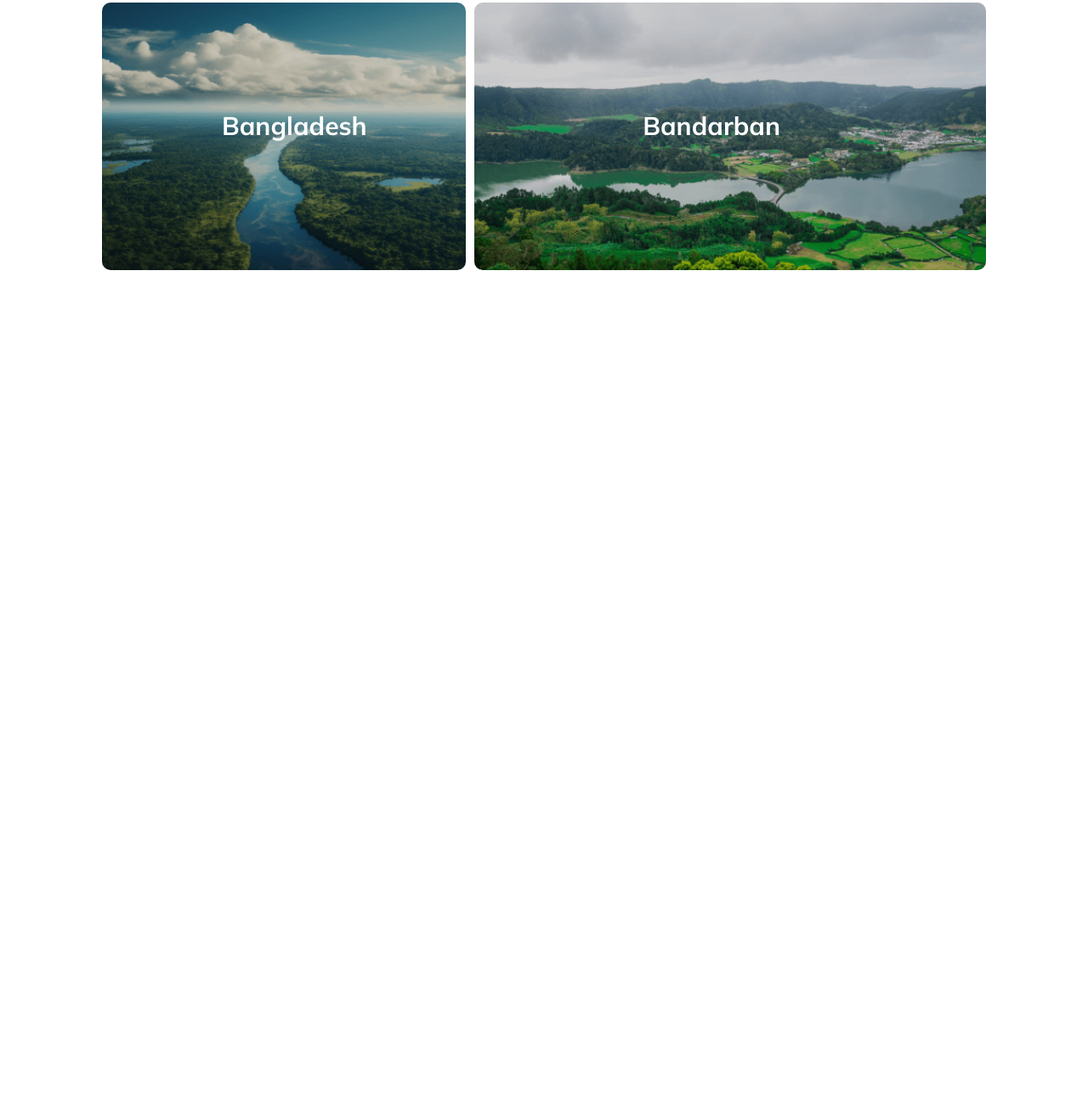
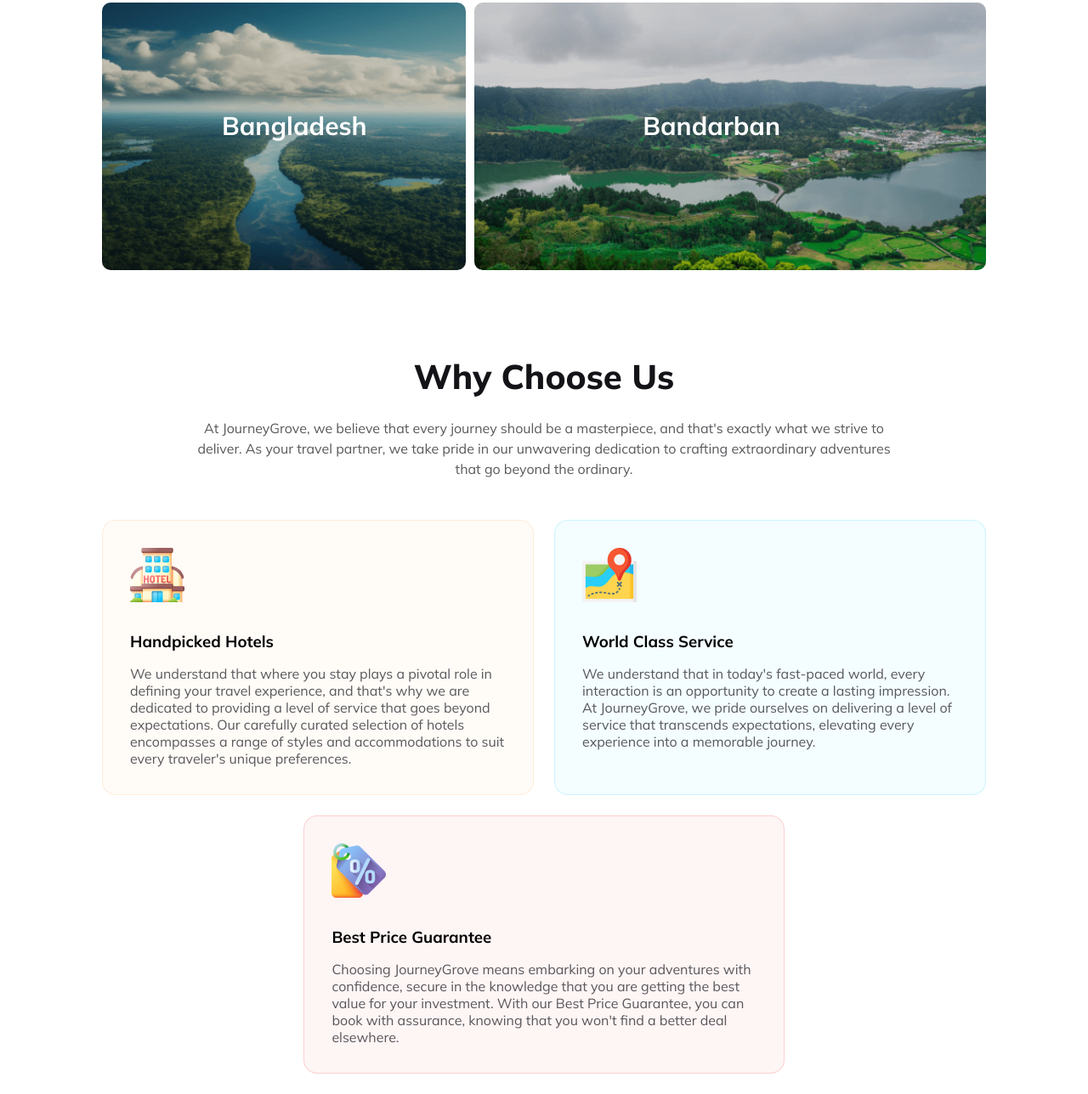
Before and after one commit to lilycm/travel, a plain HTML site: page index.html in a window 1280 px wide. Shown: the part 2195-3483 px from the top of the page at 85% size. Before the commit the page ends 2517 px from the top, so only its background shows below. Drawn offline with Linux system fonts and the light colour scheme.

Commit message:
complete why choose us section

```diff
--- a/index.html
+++ b/index.html
@@ -100,7 +100,7 @@
         <section class="destination-sec section-gap">
             <div class="destination-detail">
                 <h2 class="common-tilte">Choose Your Destination</h2>
-                <p class="common-description"> Dive into a world of possibilities with our extensive collection of destinations spanning continents, each with its unique charm and allure.</p>
+                <p class="common-description2"> Dive into a world of possibilities with our extensive collection of destinations spanning continents, each with its unique charm and allure.</p>
             </div>
             <div class="destination-images">
                 <div class="images" id="img1">
@@ -148,6 +148,44 @@
             </div>
         </section>
         <!-- destination section end -->
+
+
+        <!-- why choose us section start -->
+        <section class="why-choose-section section-gap">
+            <div class="why-choose-sec-title">
+                <h2 class="common-tilte">Why Choose Us</h2>
+                <p class="common-description2">At JourneyGrove, we believe that every journey should be a masterpiece, and that's exactly what we strive to deliver. As your travel partner, we take pride in our unwavering dedication to crafting extraordinary adventures that go beyond the ordinary. </p>
+            </div>
+
+            <div class="choose-options">
+                <div class="options-1">
+                    <div class="choose-img">
+                        <img src="Images/hotel.png" alt="">
+                    </div>
+                        <h3>Handpicked Hotels</h3>
+                        <p class="common-description">We understand that where you stay plays a pivotal role in defining your travel experience, and that's why we are dedicated to providing a level of service that goes beyond expectations. Our carefully curated selection of hotels encompasses a range of styles and accommodations to suit every traveler's unique preferences.</p>
+                </div>
+                <div class="options-2">
+                    <div class="choose-img">
+                        <img src="Images/map.png" alt="">
+                    </div>
+                        <h3>World Class Service</h3>
+                        <p class="common-description">We understand that in today's fast-paced world, every interaction is an opportunity to create a lasting impression. At JourneyGrove, we pride ourselves on delivering a level of service that transcends expectations, elevating every experience into a memorable journey.</p>
+                </div>
+            </div>
+            <div class="options-3">
+                <div class="choose-img">
+                    <img src="Images/price.png" alt="">
+                </div>
+                    <h3>Best Price Guarantee</h3>
+                    <p class="common-description">Choosing JourneyGrove means embarking on your adventures with confidence, secure in the knowledge that you are getting the best value for your investment. With our Best Price Guarantee, you can book with assurance, knowing that you won't find a better deal elsewhere.</p>
+            </div>
+        </section>
+        <!-- why choose us section end -->
+
+
+        <!-- newslatter section start -->
+        <!-- newslatter section end -->
     </main>
 
 
--- a/style/style.css
+++ b/style/style.css
@@ -31,6 +31,11 @@ main{
     color: rgba(19, 19, 24, 0.70);
     font-size: 16px;
     font-weight: 400;
+}
+
+
+.common-description2{
+    color: rgba(19, 19, 24, 0.70);
 }
 /* header section start */
 .header{
@@ -252,6 +257,59 @@ select{
 /* destination section end */
 
 
+/* why choose us section start */
+.why-choose-sec-title{
+    text-align: center;
+}
+
+.why-choose-sec-title p{
+    width: 80%;
+    margin: 0 auto;
+    line-height: 24px;
+}
+/* why choose us section end */
+
+
+/* common description option start */
+.choose-options{
+    display: flex;
+    justify-content: center;
+    gap: 24px;
+    margin-top: 48px;
+}
+
+.options-1{
+    border-radius: 16px;
+    border: 1px solid rgba(251, 181, 99, 0.20);
+    background: rgba(251, 181, 99, 0.05);
+    padding: 32px;
+    width: 48%;
+}
+
+.options-2{
+    border-radius: 16px;
+    border: 1px solid rgba(41, 206, 246, 0.20);
+    background: rgba(41, 206, 246, 0.05);
+    padding: 32px;
+    width: 48%;
+}
+
+.options-3{
+    border-radius: 16px;
+    border: 1px solid rgba(233, 68, 68, 0.20);
+    background: rgba(233, 68, 68, 0.05);
+    padding: 32px;
+    width: 48%;
+    margin: 24px auto;
+}
+
+.options-1 h3, .options-2 h3, .options-3 h3{
+    padding-top: 30px;
+    padding-bottom: 16px;
+}
+/* common description option end */
+
+
 
 
 /* media query for small device start */
@@ -259,6 +317,9 @@ select{
 @media screen and (max-width: 600px) {
     main{
         margin: 0 10px;
+    }
+    .common-tilte{
+        font-size: 25px;
     }
     .header nav{
         display: none;
@@ -336,7 +397,6 @@ select{
         margin: 0 auto;
     }
 
-
     .destination-images .images img{
         width: 100%;
         height: 30vh;
@@ -358,4 +418,13 @@ select{
         left: 25%;
     }
 
+    .choose-options{
+        flex-direction: column;
+        gap: 10px;
+    }
+    .options-1, .options-2, .options-3{
+        width: 80%;
+        margin: 10px auto;
+    }
+
 }
```
Also changed, not shown: Images/hotel.png (added), Images/map.png (added), Images/price.png (added).
